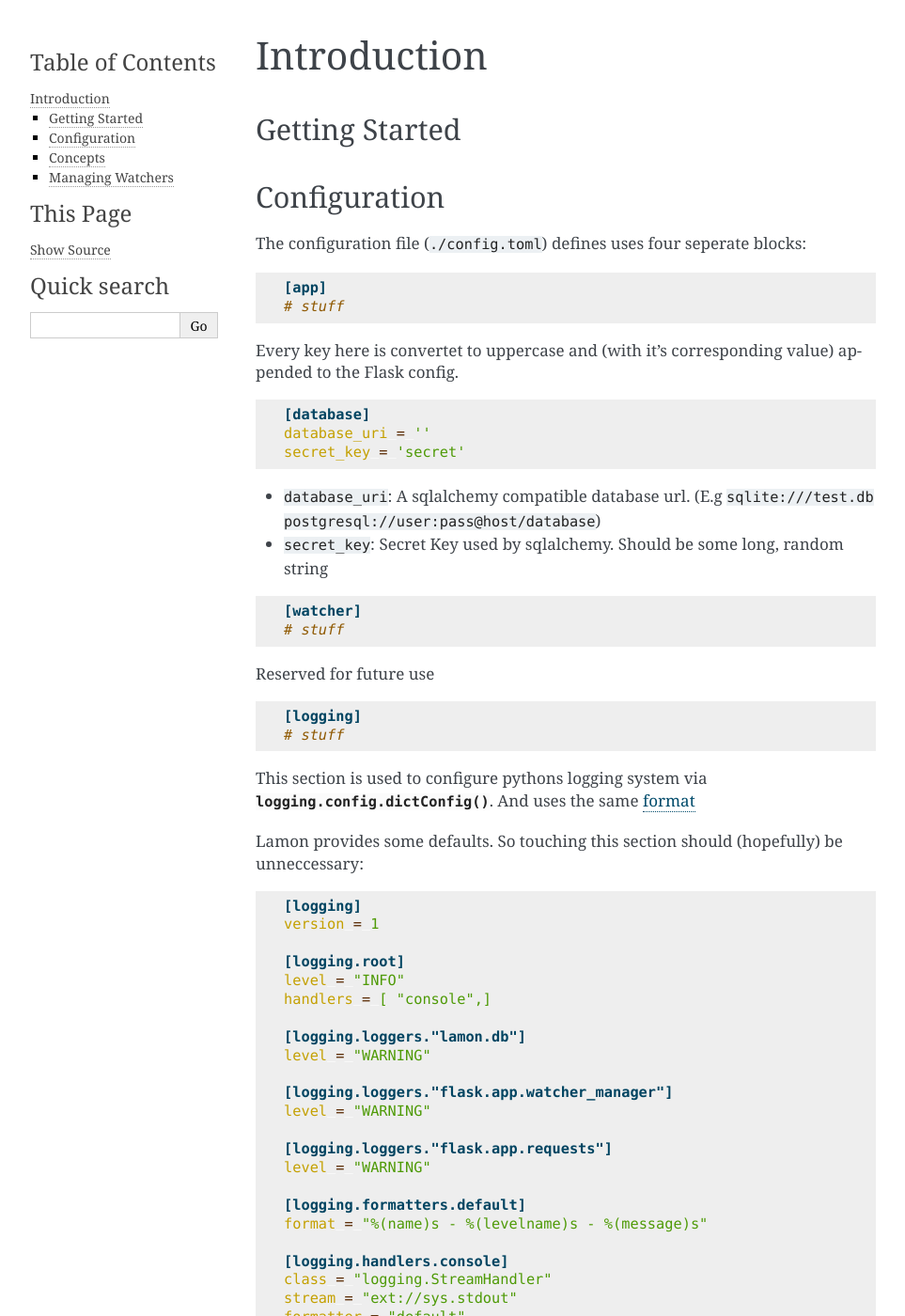
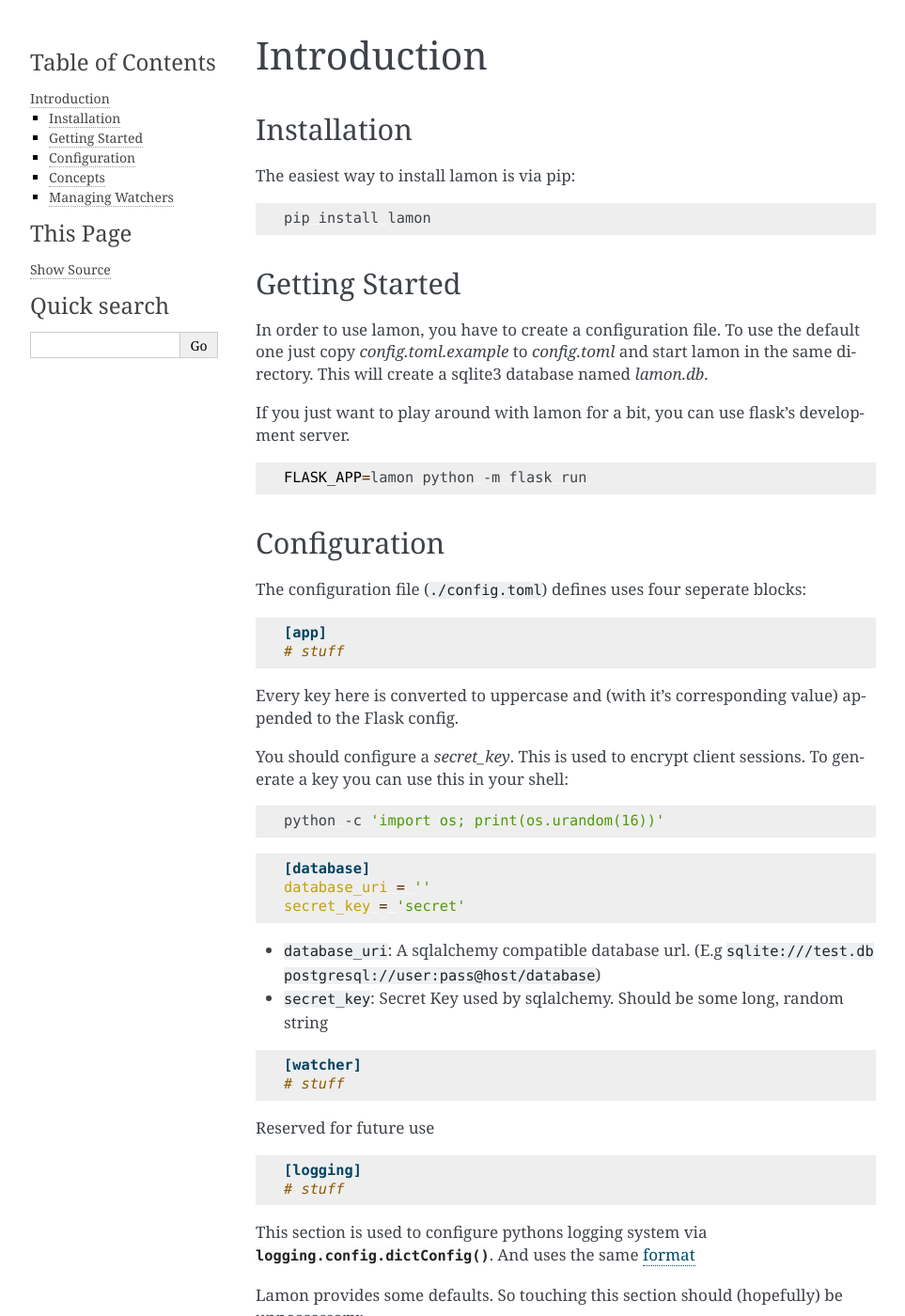
Before and after one commit to f4814/lamon, a Sphinx documentation site: the page built from docs/introduction.rst, in a window 1280 px wide and 1400 px high. Shown: the whole window at 94% size, without its empty margins (148-1111 px from the left). Built offline with Sphinx 7.4.7, drawn with Linux system fonts in a browser that asks for light colours.

Commit message:
Make pip installable

```diff
--- a/docs/introduction.rst
+++ b/docs/introduction.rst
@@ -3,8 +3,28 @@
 Introduction
 ############
 
+Installation
+============
+The easiest way to install lamon is via pip:
+
+.. code-block:: bash
+
+    pip install lamon
+
+
 Getting Started
 ===============
+In order to use lamon, you have to create a configuration file. To use the
+default one just copy `config.toml.example` to `config.toml` and start
+lamon in the same directory. This will create a sqlite3 database named `lamon.db`.
+
+If you just want to play around with lamon for a bit, you can use flask's
+development server.
+
+.. code-block:: bash
+
+    FLASK_APP=lamon python -m flask run
+
 
 Configuration
 =============
@@ -15,8 +35,15 @@ The configuration file (``./config.toml``) defines uses four seperate blocks:
     [app]
     # stuff
 
-Every key here is convertet to uppercase and (with it's corresponding value)
+Every key here is converted to uppercase and (with it's corresponding value)
 appended to the Flask config.
+
+You should configure a `secret_key`. This is used to encrypt client sessions.
+To generate a key you can use this in your shell:
+
+.. code-block:: bash
+
+    python -c 'import os; print(os.urandom(16))'
 
 .. code-block:: ini
 
@@ -101,5 +128,6 @@ Concepts
 
 **Managers**
 
+
 Managing Watchers
 =================
```
Also changed, not shown: README.md (+2 -1 lines), config.toml (deleted, +0 -9 lines), lamon/__init__.py (+10 -1 lines), 3 other files.
